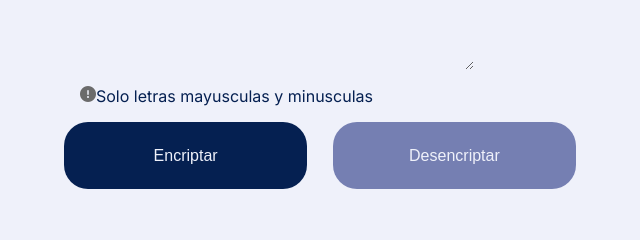
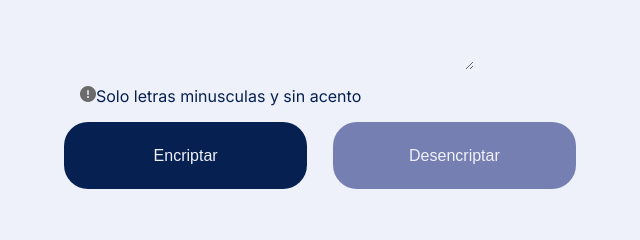
Before and after one commit to MartinezAndres1006/challenge-alura-encriptador-texto, a plain HTML site: page index.html in a window 1280 px wide. Shown: the part 204-444 px from the top of the page, 32-672 px from the left. Drawn offline with Linux system fonts and the light colour scheme; a web font is replaced by a local one.

```diff
--- a/index.html
+++ b/index.html
@@ -16,7 +16,7 @@
                 <textarea class="campoAencriptar" id="texto" rows="4" cols="50" placeholder="Ingrese su texto aqui"></textarea>
 
                 <div>
-                    <p class="mensajeAclaratorio"><i class="fa-solid fa-circle-exclamation" style="color: #6b6b6b;"></i>Solo letras mayusculas y minusculas</p>
+                    <p class="mensajeAclaratorio"><i class="fa-solid fa-circle-exclamation" style="color: #6b6b6b;"></i>Solo letras minusculas y sin acento</p>
                     <div class="botones">
                         <button class="botonEncript" id="eliminarBoton" onclick="encriptar()">Encriptar</button>
                         <button class="botonDesencript" onclick="desencriptar()">Desencriptar</button>
```
